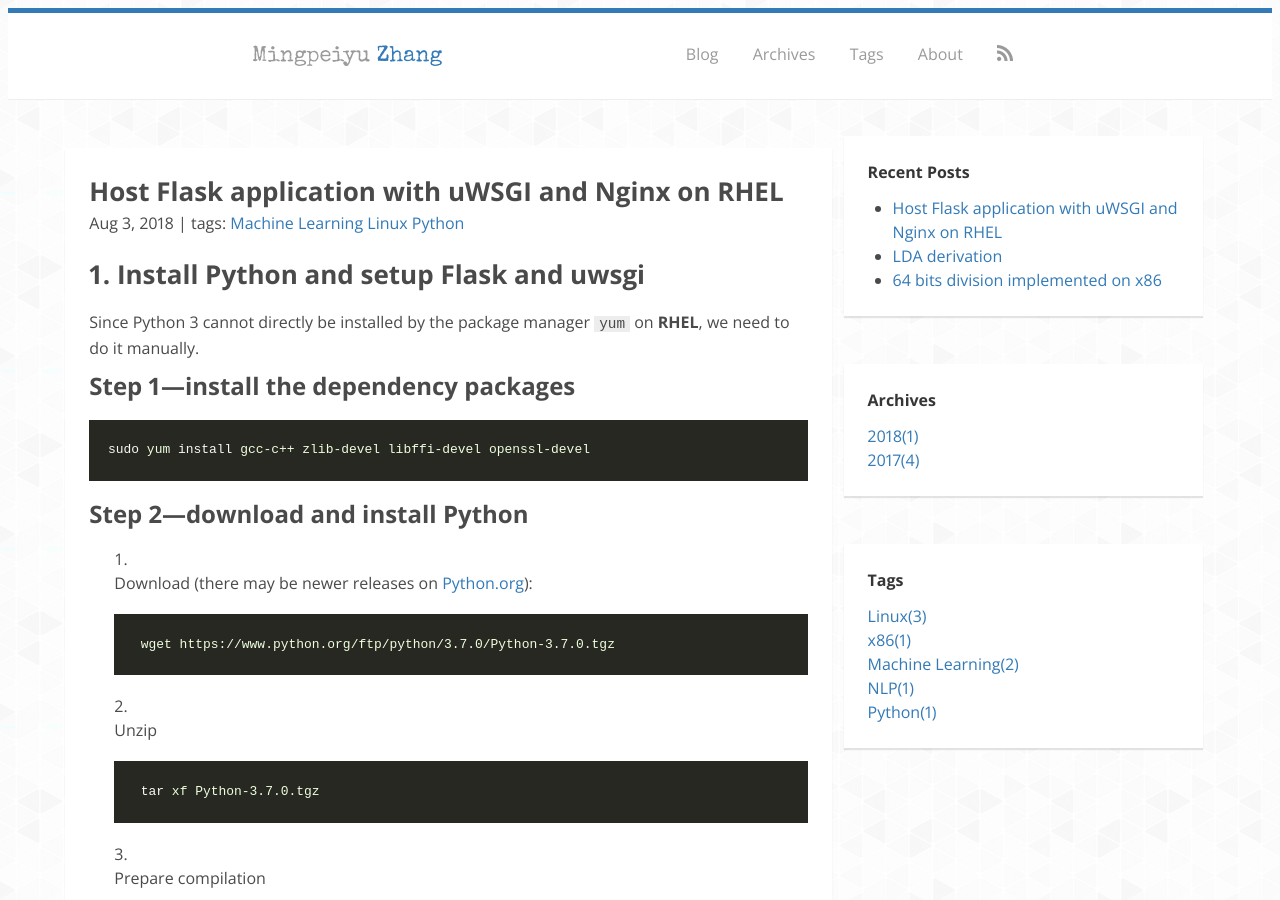
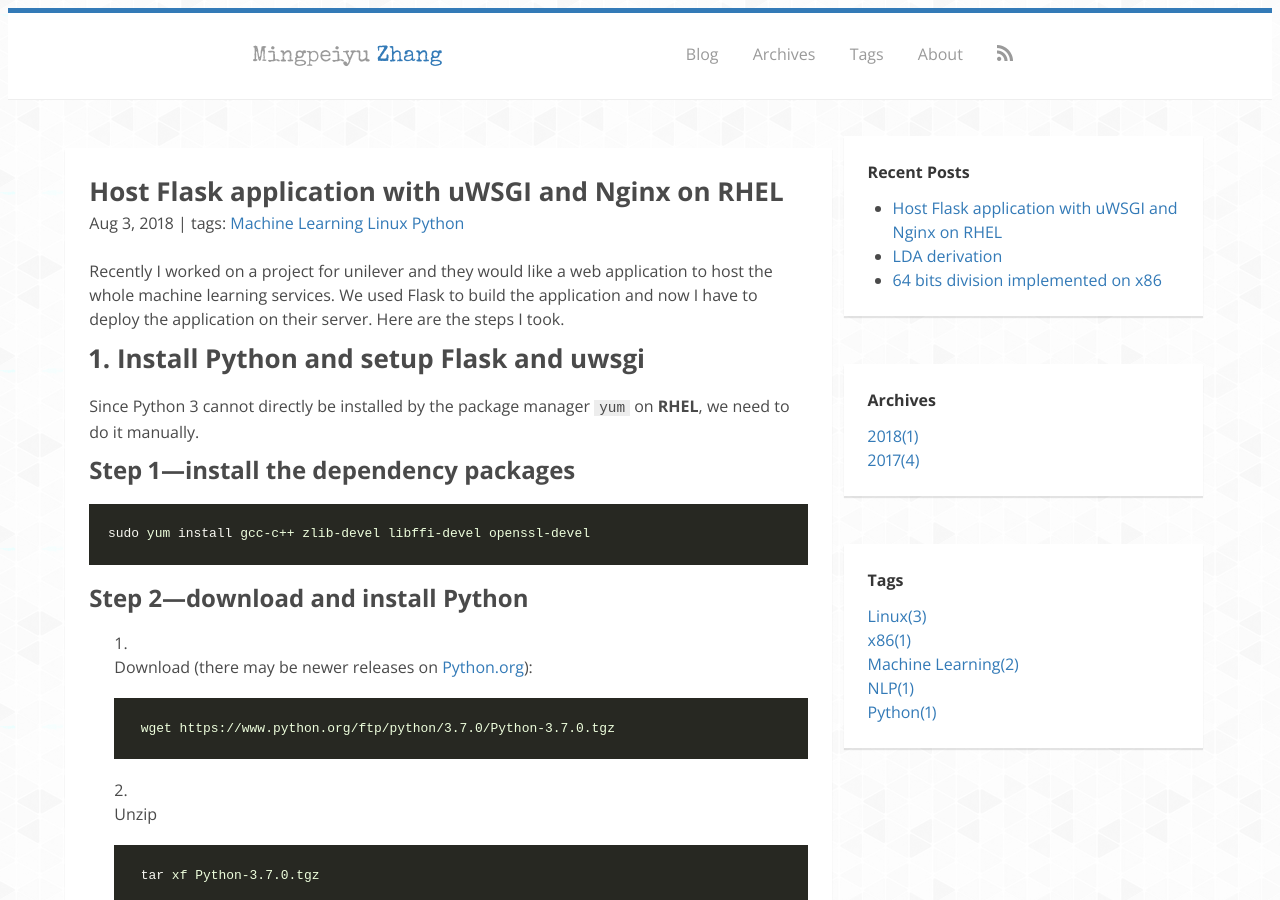
Before and after one commit to zmpyzmpy/zmpyzmpy.github.io, a Jekyll site: the page built from _posts/2018-08-03-deployment-documentation.md, in a window 1280 px wide and 900 px high. Built offline with Jekyll 4.4.1, drawn with Linux system fonts in a browser that asks for light colours; nearby versions of some CDN libraries; some web fonts are replaced; comment, search, counter and statistics services are not loaded.

Commit message:
revised new post

```diff
--- a/_posts/2018-08-03-deployment-documentation.md
+++ b/_posts/2018-08-03-deployment-documentation.md
@@ -7,6 +7,8 @@ tags:
 - Linux
 - Python
 ---
+
+Recently I worked on a project for unilever and they would like a web application to host the whole machine learning services. We used Flask to build the application and now I have to deploy the application on their server. Here are the steps I took.
 
 ## 1.  Install Python and setup Flask and uwsgi
 
@@ -368,7 +370,7 @@ socket = /home/user/tmp/myproject.sock
 ## Credits
 
 > https://www.digitalocean.com/community/tutorials/how-to-serve-flask-applications-with-uwsgi-and-nginx-on-centos-7
->
+
 > https://serverfault.com/questions/777749/how-to-disable-timeout-for-nginx
->
+
 > https://stackoverflow.com/questions/41328451/ssl-module-in-python-is-not-available-when-installing-package-with-pip3
```
